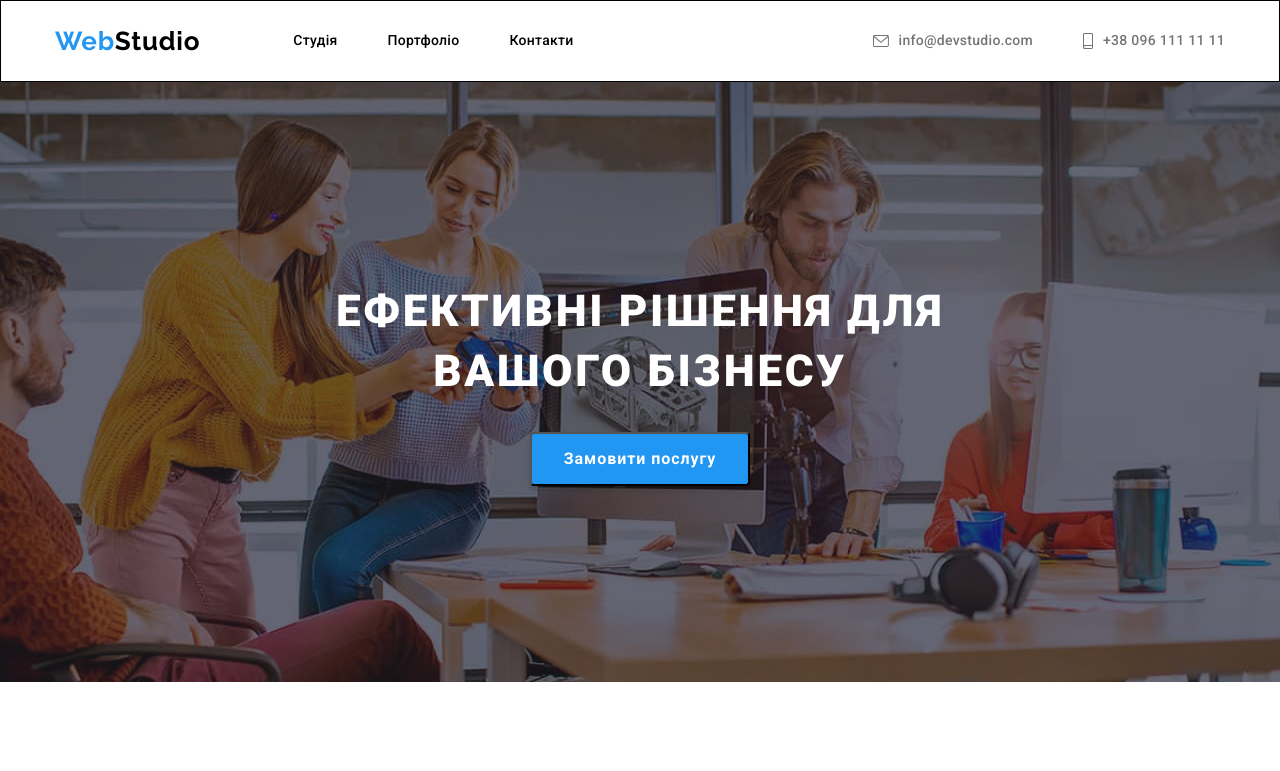
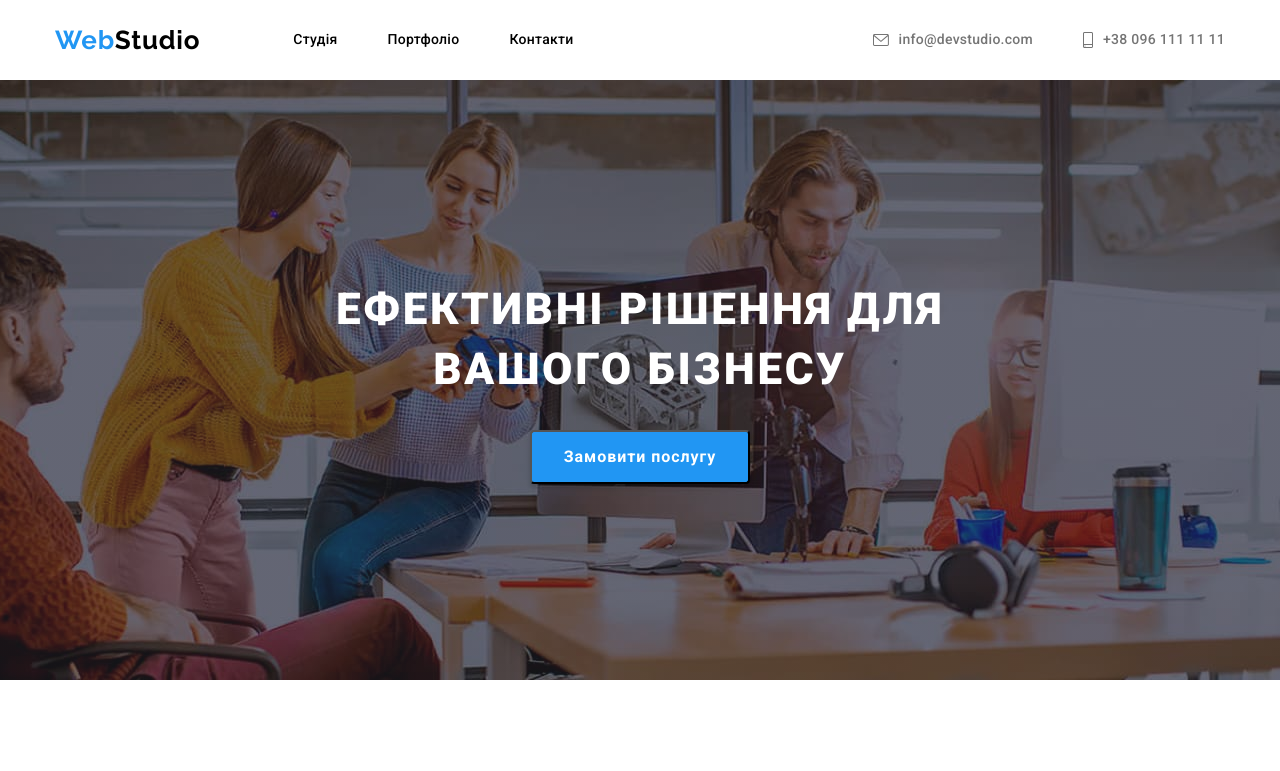
Before and after one commit to MaximSommelier/goit-markup-hw-05, a plain HTML site: page index.html in a window 1280 px wide. Shown: the top 771 px of the page. Drawn offline with nearby package versions, Linux system fonts and the light colour scheme.

Commit message:
Update stylesheet.css

```diff
--- a/CSS/stylesheet.css
+++ b/CSS/stylesheet.css
@@ -64,9 +64,7 @@ img {
 
 
 /* HEADER */
-.header-main{
-    border: 1px solid var(--first-color);
-}
+
 .header-portfolio{
     border-bottom: 1px solid var(--portfolio-border);
 }
```
